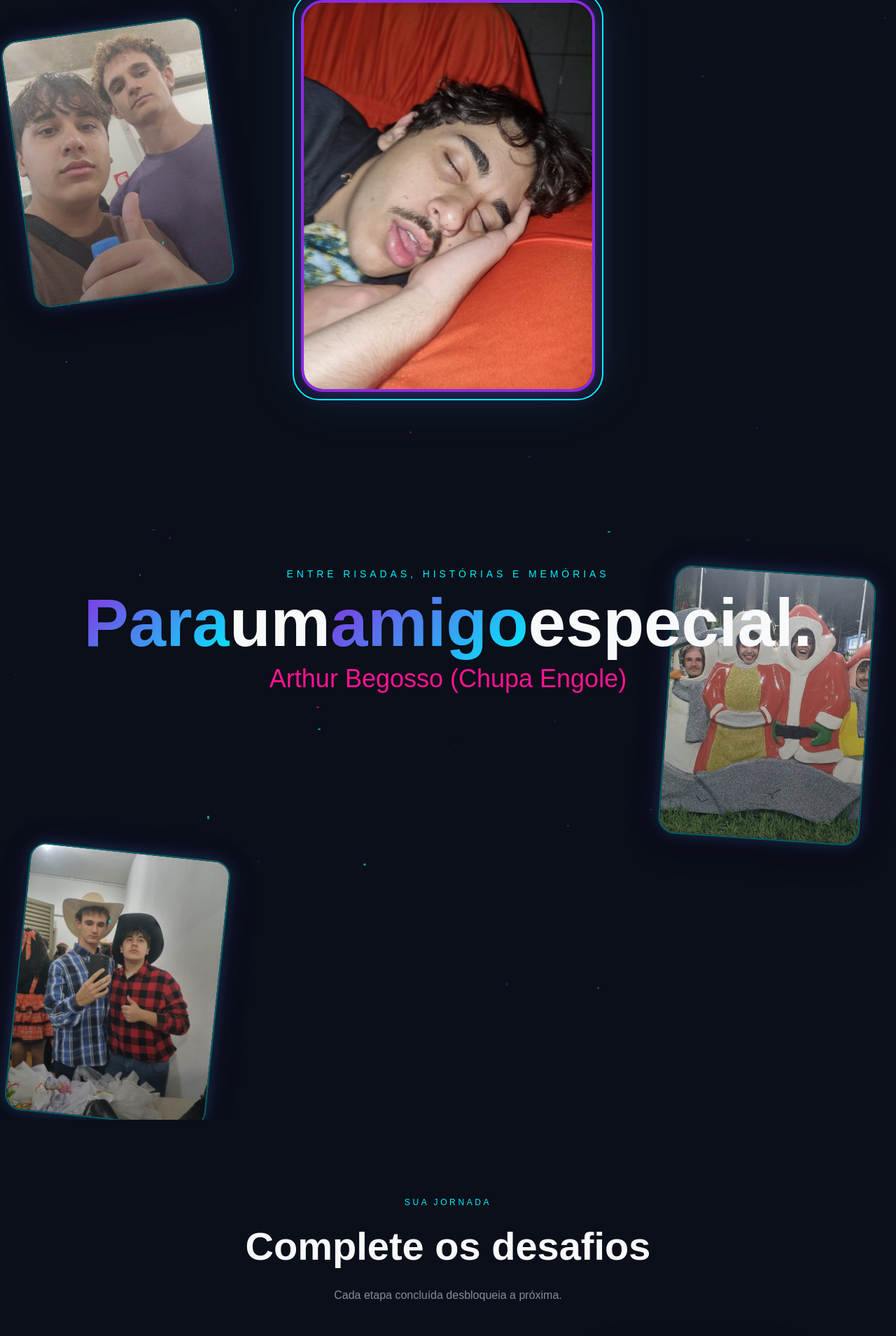
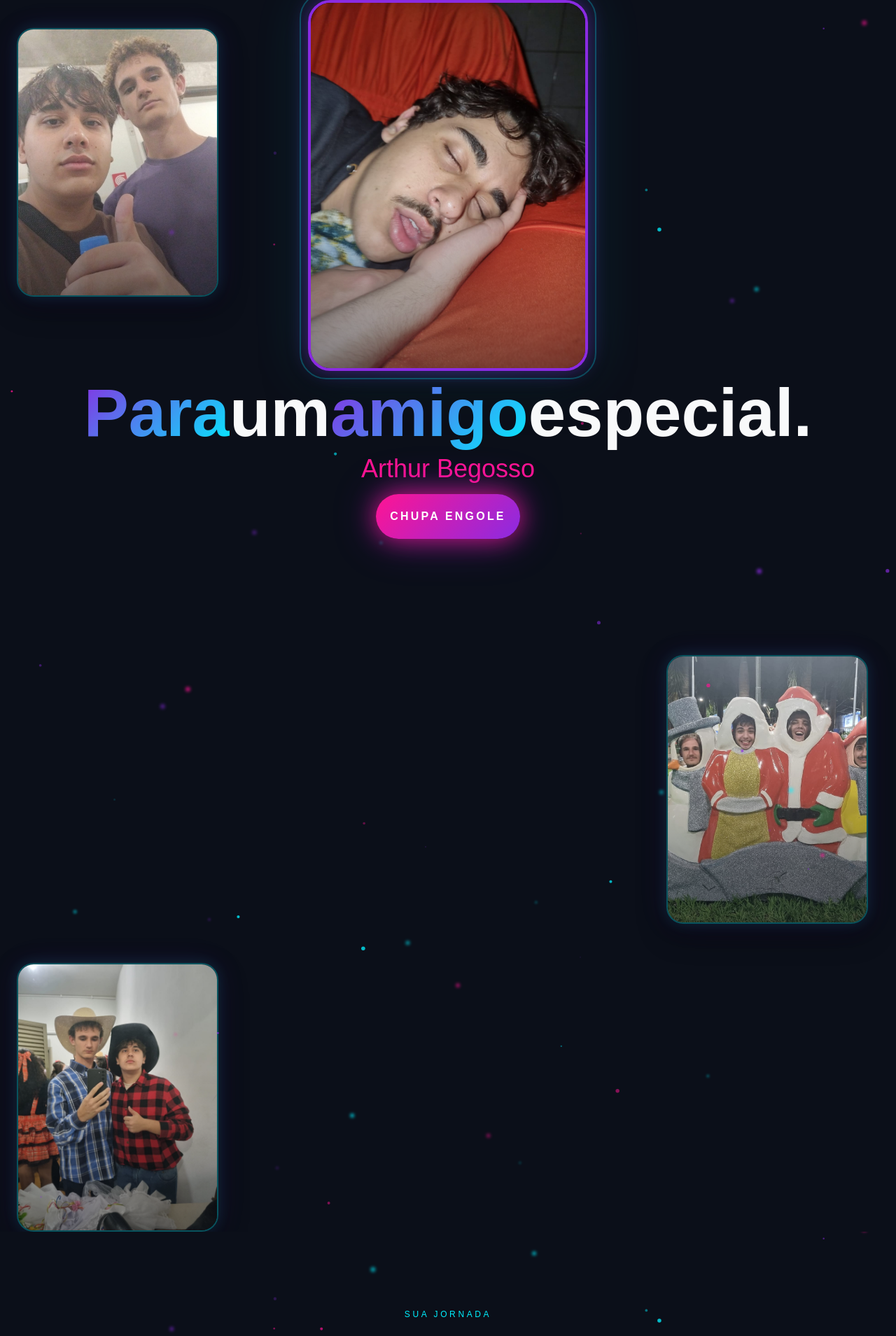
Before and after one commit to Daniel-Colonheze/aniversario-surpresa, a Next.js app: page / in a window 1280 px wide. Shown: the top 1909 px of the page at 70% size. Built offline with nearby package versions, Linux system fonts and the light colour scheme; no server answers.

Commit message:
acabando

```diff
--- a/src/app/Components/challenges/QuizChallenge.tsx
+++ b/src/app/Components/challenges/QuizChallenge.tsx
@@ -31,7 +31,7 @@ const QUESTIONS = [
   },
   {
     question: "Por qual motivo o Daniel Colonheze foi quase expulso da escola??",
-    options: ["Por falar de mais na aula", "Por bater em algué,", "Quase reprovar", "Falar meu pau na sua mão para diversas pessoas"],
+    options: ["Por falar de mais na aula", "Por bater em alguém", "Quase reprovar", "Falar meu pau na sua mão para diversas pessoas"],
     correct: 3,
   },
   {
--- a/src/app/Components/sections/ChallengesSection.tsx
+++ b/src/app/Components/sections/ChallengesSection.tsx
@@ -7,6 +7,7 @@ import { Brain, Key, Puzzle, Gift, Lock, type LucideIcon } from "lucide-react";
 import { useProgress } from "../../hooks/useProgress";
 import type { ChallengeId } from "../../lib/store";
 import Cigarro3D from "./Cigarro3D";
+import { PARTICLES } from "../sections/hero/hero.constants";
 
 const CHALLENGES = [
   {
@@ -71,9 +72,52 @@ export default function ChallengesSection() {
         justifyContent: "center",
         padding: "2rem 1rem",
         background: "var(--bg-primary)",
+        position: "relative",
+        overflow: "hidden",
       }}
     >
-      <div style={{ width: "100%", maxWidth: "1200px", margin: "0 auto" }}>
+      <div className="absolute inset-0 pointer-events-none z-0">
+        {PARTICLES.map((particle, index) => (
+          <motion.div
+            key={index}
+            className="absolute rounded-full"
+            style={{
+              width: particle.width,
+              height: particle.height,
+              left: particle.left,
+              top: particle.top,
+              background: particle.color,
+              filter: `blur(${particle.blur}px)`,
+            }}
+            animate={{
+              y: [0, particle.yRange, 0],
+              x: [0, particle.xRange, 0],
+              opacity: [
+                particle.opacityMin,
+                particle.opacityMax,
+                particle.opacityMin,
+              ],
+              scale: [1, 1.4, 1],
+            }}
+            transition={{
+              duration: particle.duration,
+              repeat: Infinity,
+              delay: particle.delay,
+              ease: "easeInOut",
+            }}
+          />
+        ))}
+      </div>
+
+      <div
+        style={{
+          width: "100%",
+          maxWidth: "1200px",
+          margin: "0 auto",
+          position: "relative",
+          zIndex: 10,
+        }}
+      >
         <motion.div
           initial={{ opacity: 0, y: 40 }}
           whileInView={{ opacity: 1, y: 0 }}
@@ -115,7 +159,6 @@ export default function ChallengesSection() {
           </p>
         </motion.div>
 
-        {/* Container lado a lado com responsividade */}
         <div
           style={{
             display: "flex",
@@ -126,7 +169,6 @@ export default function ChallengesSection() {
             gap: "2rem",
           }}
         >
-          {/* Lista de desafios */}
           <div
             style={{
               flex: "1",
@@ -159,7 +201,6 @@ export default function ChallengesSection() {
             })}
           </div>
 
-          {/* Lado direito: cigarro + imagem */}
           <div
             style={{
               display: "flex",
--- a/src/app/Components/sections/hero/HeroBackground.tsx
+++ b/src/app/Components/sections/hero/HeroBackground.tsx
@@ -1,38 +1,30 @@
 "use client";
 
 import Image from "next/image";
+import { motion } from "framer-motion";
 import { BACKGROUND_IMAGES } from "./hero.constants";
 
 export default function HeroBackground() {
   return (
     <div className="absolute inset-0 pointer-events-none">
-      {BACKGROUND_IMAGES.filter((image) => !image.src.includes("momento-3")).map((image, index) => (
-        <div
+      {BACKGROUND_IMAGES.filter(
+        (image) => !image.src.includes("momento-3")
+      ).map((image, index) => (
+        <motion.div
           key={index}
-          className={`
-            hidden
-            lg:block
-            absolute
-            ${image.position}
-          `}
-          style={{
-            transform: `rotate(${image.rotate}deg)`,
-          }}
+          className={`hidden lg:block absolute ${image.position}`}
+          style={{ transform: `rotate(${image.rotate}deg)` }}
+          initial={{ opacity: 0, y: 30 }}
+          animate={{ opacity: 1, y: 0 }}
+          transition={{ duration: 0.9, delay: 0.2 + index * 0.15, ease: "easeOut" }}
+          whileHover={{ scale: 1.04, zIndex: 10 }}
         >
           <div
-            className={`
-              relative
-              ${image.size}
-              rounded-3xl
-              overflow-hidden
-            `}
+            className={`relative ${image.size} rounded-3xl overflow-hidden transition-shadow duration-300`}
             style={{
-              border: "2px solid rgba(0,240,255,.35)",
-              boxShadow: `
-                0 0 20px rgba(0,240,255,.15),
-                0 0 40px rgba(138,43,226,.15),
-                0 15px 40px rgba(0,0,0,.35)
-              `,
+              border: "2px solid rgba(0,240,255,.3)",
+              boxShadow:
+                "0 0 20px rgba(0,240,255,.12), 0 0 40px rgba(138,43,226,.12), 0 15px 40px rgba(0,0,0,.4)",
             }}
           >
             <Image src={image.src} alt="" fill className="object-cover" />
@@ -41,11 +33,18 @@ export default function HeroBackground() {
               className="absolute inset-0"
               style={{
                 background:
-                  "linear-gradient(to top, rgba(11,15,25,.35), transparent)",
+                  "linear-gradient(to top, rgba(11,15,25,.45), transparent 60%)",
+              }}
+            />
+
+            <div
+              className="absolute inset-0 opacity-0 hover:opacity-100 transition-opacity duration-300"
+              style={{
+                background: "rgba(0,240,255,0.06)",
               }}
             />
           </div>
-        </div>
+        </motion.div>
       ))}
     </div>
   );
--- a/src/app/Components/sections/hero/HeroContent.tsx
+++ b/src/app/Components/sections/hero/HeroContent.tsx
@@ -1,54 +1,41 @@
 "use client";
 
+import { motion } from "framer-motion";
 import { WORDS } from "./hero.constants";
+
+const container = {
+  hidden: {},
+  show: {
+    transition: {
+      staggerChildren: 0.12,
+      delayChildren: 0.3,
+    },
+  },
+};
+
+const fadeUp = {
+  hidden: { opacity: 0, y: 28 },
+  show: { opacity: 1, y: 0, transition: { duration: 0.6, ease: "easeOut" } },
+};
 
 export default function HeroContent() {
   return (
-<div
-  className="
-    relative
-    z-10
-    max-w-6xl
-    mx-auto
-    px-4
-    md:px-8
-    text-center
-  "
-  style={{
-    marginTop: "250px",
-  }}
->
-      <p
-        className="
-          text-xs
-          md:text-sm
-          uppercase
-          tracking-[0.35em]
-          mb-6
-        "
-        style={{
-          color: "var(--accent-cyan)",
-        }}
-      >
-        Entre risadas, histórias e memórias
-      </p>
+    <motion.div
+      className="relative z-10 max-w-6xl mx-auto px-4 md:px-8 text-center mt-16 md:mt-24 lg:mt-32"
+      variants={container}
+      initial="hidden"
+      animate="show"
+    >
 
-      <h1
-        className="
-          text-4xl
-          sm:text-5xl
-          md:text-6xl
-          lg:text-7xl
-          xl:text-8xl
-          font-black
-          leading-tight
-          mb-6
-        "
+      <motion.h1
+        className="text-4xl sm:text-5xl md:text-6xl lg:text-7xl xl:text-8xl font-black leading-tight mb-6"
+        variants={container}
       >
         {WORDS.map((word, index) => (
-          <span
+          <motion.span
             key={word}
             className="inline-block mr-3 md:mr-4"
+            variants={fadeUp}
             style={{
               background: index % 2 === 0 ? "var(--gradient-hero)" : undefined,
               WebkitBackgroundClip: index % 2 === 0 ? "text" : undefined,
@@ -57,24 +44,38 @@ export default function HeroContent() {
             }}
           >
             {word}
-          </span>
+          </motion.span>
         ))}
-      </h1>
+      </motion.h1>
 
-      <p
-        className="
-          text-xl
-          sm:text-2xl
-          md:text-3xl
-          lg:text-4xl
-          font-light
-        "
-        style={{
-          color: "var(--accent-pink)",
-        }}
-      >
-        Arthur Begosso (Chupa Engole)
-      </p>
-    </div>
+      <motion.div variants={fadeUp} className="flex flex-col items-center gap-4">
+        <p
+          className="text-xl sm:text-2xl md:text-3xl lg:text-4xl font-light"
+          style={{ color: "var(--accent-pink)" }}
+        >
+          Arthur Begosso
+        </p>
+
+        <motion.span
+          className="text-sm md:text-base font-black tracking-[0.2em] uppercase px-6 py-2 rounded-full"
+          style={{
+            background: "linear-gradient(135deg, #FF1493, #8A2BE2)",
+            color: "#fff",
+            padding: "20px",
+            boxShadow: "0 0 24px rgba(255,20,147,0.5), 0 0 48px rgba(138,43,226,0.25)",
+          }}
+          animate={{
+            boxShadow: [
+              "0 0 24px rgba(255,20,147,0.5), 0 0 48px rgba(138,43,226,0.25)",
+              "0 0 36px rgba(255,20,147,0.8), 0 0 64px rgba(138,43,226,0.45)",
+              "0 0 24px rgba(255,20,147,0.5), 0 0 48px rgba(138,43,226,0.25)",
+            ],
+          }}
+          transition={{ duration: 2.5, repeat: Infinity, ease: "easeInOut" }}
+        >
+          Chupa Engole
+        </motion.span>
+      </motion.div>
+    </motion.div>
   );
 }
--- a/src/app/Components/sections/hero/HeroIntroPhoto.tsx
+++ b/src/app/Components/sections/hero/HeroIntroPhoto.tsx
@@ -7,41 +7,35 @@ interface HeroIntroPhotoProps {
   scrollProgress: MotionValue<number>;
 }
 
-export default function HeroIntroPhoto({
-  scrollProgress,
-}: HeroIntroPhotoProps) {
+export default function HeroIntroPhoto({ scrollProgress }: HeroIntroPhotoProps) {
   const opacity = useTransform(scrollProgress, [0, 0.22], [1, 0]);
-
   const scale = useTransform(scrollProgress, [0, 0.22], [1, 0.85]);
-
   const y = useTransform(scrollProgress, [0, 0.22], [0, -120]);
 
   return (
     <motion.div
-      style={{
-        opacity,
-        scale,
-        y,
-      }}
-      className="relative mb-12"
+      style={{ opacity, scale, y }}
+      className="relative mb-10"
+      initial={{ opacity: 0, scale: 0.9, y: 20 }}
+      animate={{ opacity: 1, scale: 1, y: 0 }}
+      transition={{ duration: 0.7, ease: "easeOut" }}
     >
+      <motion.div
+        className="absolute -inset-4 rounded-[42px] pointer-events-none"
+        style={{
+          background:
+            "radial-gradient(ellipse at center, rgba(138,43,226,0.35) 0%, rgba(0,240,255,0.12) 60%, transparent 80%)",
+        }}
+        animate={{ opacity: [0.6, 1, 0.6] }}
+        transition={{ duration: 3, repeat: Infinity, ease: "easeInOut" }}
+      />
+
       <div
-        className="
-          relative
-          w-[280px]
-          h-[380px]
-          sm:w-[340px]
-          sm:h-[460px]
-          md:w-[420px]
-          md:h-[560px]
-          rounded-[32px]
-          overflow-hidden
-          border-4
-        "
+        className="relative w-[260px] h-[360px] sm:w-[320px] sm:h-[440px] md:w-[400px] md:h-[530px] rounded-[32px] overflow-hidden border-4"
         style={{
           borderColor: "var(--accent-purple)",
           boxShadow:
-            "0 0 30px rgba(138,43,226,.4), 0 0 80px rgba(0,240,255,.15)",
+            "0 0 30px rgba(138,43,226,.45), 0 0 80px rgba(0,240,255,.15), 0 20px 60px rgba(0,0,0,.5)",
         }}
       >
         <Image
@@ -51,18 +45,19 @@ export default function HeroIntroPhoto({
           priority
           className="object-cover"
         />
+
+        <div
+          className="absolute inset-0"
+          style={{
+            background:
+              "linear-gradient(to top, rgba(11,15,25,.5) 0%, transparent 50%)",
+          }}
+        />
       </div>
 
       <div
-        className="
-          absolute
-          -inset-3
-          rounded-[38px]
-          pointer-events-none
-        "
-        style={{
-          border: "2px solid var(--accent-cyan)",
-        }}
+        className="absolute -inset-3 rounded-[38px] pointer-events-none"
+        style={{ border: "2px solid rgba(0,240,255,0.25)" }}
       />
     </motion.div>
   );
--- a/src/app/Components/sections/hero/HeroParticles.tsx
+++ b/src/app/Components/sections/hero/HeroParticles.tsx
@@ -16,15 +16,19 @@ export default function HeroParticles() {
             left: particle.left,
             top: particle.top,
             background: particle.color,
+            filter: `blur(${particle.blur}px)`,
           }}
           animate={{
-            y: [0, -35, 0],
-            opacity: [0.15, 0.7, 0.15],
+            y: [0, particle.yRange, 0],
+            x: [0, particle.xRange, 0],
+            opacity: [particle.opacityMin, particle.opacityMax, particle.opacityMin],
+            scale: [1, 1.4, 1],
           }}
           transition={{
             duration: particle.duration,
             repeat: Infinity,
             delay: particle.delay,
+            ease: "easeInOut",
           }}
         />
       ))}
--- /dev/null
+++ b/src/app/Components/sections/hero/HeroScrollIndicator.tsx
@@ -0,0 +1,37 @@
+"use client";
+
+import { motion, MotionValue, useTransform } from "framer-motion";
+
+interface HeroScrollIndicatorProps {
+  scrollProgress: MotionValue<number>;
+}
+
+export default function HeroScrollIndicator({ scrollProgress }: HeroScrollIndicatorProps) {
+  const opacity = useTransform(scrollProgress, [0, 0.12], [1, 0]);
+
+  return (
+    <motion.div
+      style={{ opacity }}
+      className="absolute bottom-10 left-1/2 -translate-x-1/2 flex flex-col items-center gap-2 pointer-events-none"
+    >
+      <span
+        className="text-xs uppercase tracking-[0.25em]"
+        style={{ color: "var(--text-muted)" }}
+      >
+        Scroll
+      </span>
+
+      <div
+        className="relative w-6 h-10 rounded-full flex justify-center pt-2"
+        style={{ border: "2px solid rgba(0,240,255,0.3)" }}
+      >
+        <motion.div
+          className="w-1.5 h-1.5 rounded-full"
+          style={{ background: "var(--accent-cyan)" }}
+          animate={{ y: [0, 14, 0], opacity: [1, 0.2, 1] }}
+          transition={{ duration: 1.8, repeat: Infinity, ease: "easeInOut" }}
+        />
+      </div>
+    </motion.div>
+  );
+}
--- a/src/app/Components/sections/hero/HeroSection.tsx
+++ b/src/app/Components/sections/hero/HeroSection.tsx
@@ -20,21 +20,16 @@ export default function HeroSection() {
   return (
     <section
       ref={sectionRef}
-      className="relative min-h-[200vh] overflow-hidden"
-      style={{
-        background: "var(--bg-primary)",
-      }}
+      className="relative min-h-[220vh] overflow-hidden"
+      style={{ background: "var(--bg-primary)" }}
     >
       <HeroBackground />
-
       <HeroParticles />
-
       <HeroSideShowcase scrollProgress={scrollYProgress} />
 
       <div className="sticky top-0 min-h-screen">
-        <div className="relative z-10 flex flex-col items-center px-6 pt-20 md:pt-32">
+        <div className="relative z-10 flex flex-col items-center px-6 pt-20 md:pt-28">
           <HeroIntroPhoto scrollProgress={scrollYProgress} />
-
           <HeroContent />
         </div>
       </div>
--- a/src/app/Components/sections/hero/HeroSideShowcase.tsx
+++ b/src/app/Components/sections/hero/HeroSideShowcase.tsx
@@ -1,27 +1,82 @@
 "use client";
 
-import { MotionValue } from "framer-motion";
+import { motion, MotionValue, useTransform } from "framer-motion";
 
 interface HeroSideShowcaseProps {
   scrollProgress: MotionValue<number>;
 }
 
-export default function HeroSideShowcase({
-  scrollProgress,
-}: HeroSideShowcaseProps) {
+const SECTIONS = ["Início", "Desafios", "Final"];
+
+interface SectionLabelProps {
+  label: string;
+  index: number;
+  total: number;
+  scrollProgress: MotionValue<number>;
+}
+
+function SectionLabel({ label, index, total, scrollProgress }: SectionLabelProps) {
+  const mid = index / (total - 1);
+  const start = Math.max(0, mid - 0.35);
+  const end = Math.min(1, mid + 0.35);
+
+  const opacity = useTransform(scrollProgress, [start, mid, end], [0.25, 1, 0.25]);
+
   return (
-    <div
-      className="
-        hidden
-        xl:block
-        fixed
-        right-8
-        top-1/2
-        -translate-y-1/2
-        z-20
-        pointer-events-none
-      "
-    >
-    </div>
+    <motion.div className="flex items-center gap-2" style={{ opacity }}>
+      <span className="text-xs tracking-widest uppercase" style={{ color: "var(--text-muted)" }}>
+        {label}
+      </span>
+      <div className="w-1.5 h-1.5 rounded-full" style={{ background: "var(--accent-purple)" }} />
+    </motion.div>
   );
 }
+
+export default function HeroSideShowcase({ scrollProgress }: HeroSideShowcaseProps) {
+  const trackHeight = 160;
+  const indicatorY = useTransform(scrollProgress, [0, 1], [0, trackHeight - 20]);
+  const opacity = useTransform(scrollProgress, [0, 0.05], [0, 1]);
+
+  return (
+    <motion.div
+      style={{ opacity }}
+      className="hidden xl:flex fixed right-8 top-1/2 -translate-y-1/2 z-20 flex-col items-center gap-6 pointer-events-none"
+    >
+      <div className="relative flex flex-col items-center" style={{ height: trackHeight }}>
+        <div
+          className="absolute left-1/2 -translate-x-1/2 top-0 bottom-0 w-[2px] rounded-full"
+          style={{ background: "rgba(255,255,255,0.08)" }}
+        />
+
+        <motion.div
+          className="absolute left-1/2 -translate-x-1/2 w-[2px] rounded-full top-0"
+          style={{
+            background: "var(--gradient-hero)",
+            height: indicatorY,
+          }}
+        />
+
+        <motion.div
+          className="absolute left-1/2 w-3 h-3 rounded-full -translate-x-1/2"
+          style={{
+            background: "var(--accent-cyan)",
+            boxShadow: "0 0 10px var(--accent-cyan)",
+            top: indicatorY,
+          }}
+        />
+      </div>
+
+      <div className="flex flex-col gap-5 items-end">
+        {SECTIONS.map((label, i) => (
+          <SectionLabel
+            key={label}
+            label={label}
+            index={i}
+            total={SECTIONS.length}
+            scrollProgress={scrollProgress}
+          />
+        ))}
+      </div>
+    </motion.div>
+  );
+}
--- a/src/app/Components/sections/hero/hero.constants.ts
+++ b/src/app/Components/sections/hero/hero.constants.ts
@@ -27,17 +27,31 @@ export const BACKGROUND_IMAGES = [
   },
 ];
 
-export const PARTICLES = Array.from({ length: 40 }, () => ({
-  width: Math.random() * 4 + 1,
-  height: Math.random() * 4 + 1,
-  left: `${Math.random() * 100}%`,
-  top: `${Math.random() * 100}%`,
-  duration: 4 + Math.random() * 5,
-  delay: Math.random() * 2,
-  color:
-    Math.random() > 0.6
+const rand = (min: number, max: number) => Math.random() * (max - min) + min;
+
+export const PARTICLES = Array.from({ length: 55 }, () => {
+  const colorRoll = Math.random();
+  const color =
+    colorRoll > 0.65
       ? "var(--accent-cyan)"
-      : Math.random() > 0.3
+      : colorRoll > 0.35
         ? "var(--accent-purple)"
-        : "var(--accent-pink)",
-}));
+        : "var(--accent-pink)";
+
+  const size = rand(1.5, 5.5);
+
+  return {
+    width: size,
+    height: size,
+    left: `${rand(0, 100)}%`,
+    top: `${rand(0, 100)}%`,
+    duration: rand(4, 10),
+    delay: rand(0, 4),
+    color,
+    blur: size > 4 ? 1.5 : 0,
+    yRange: -(rand(20, 50)),
+    xRange: rand(-18, 18),
+    opacityMin: rand(0.08, 0.2),
+    opacityMax: rand(0.55, 0.85),
+  };
+});
```
